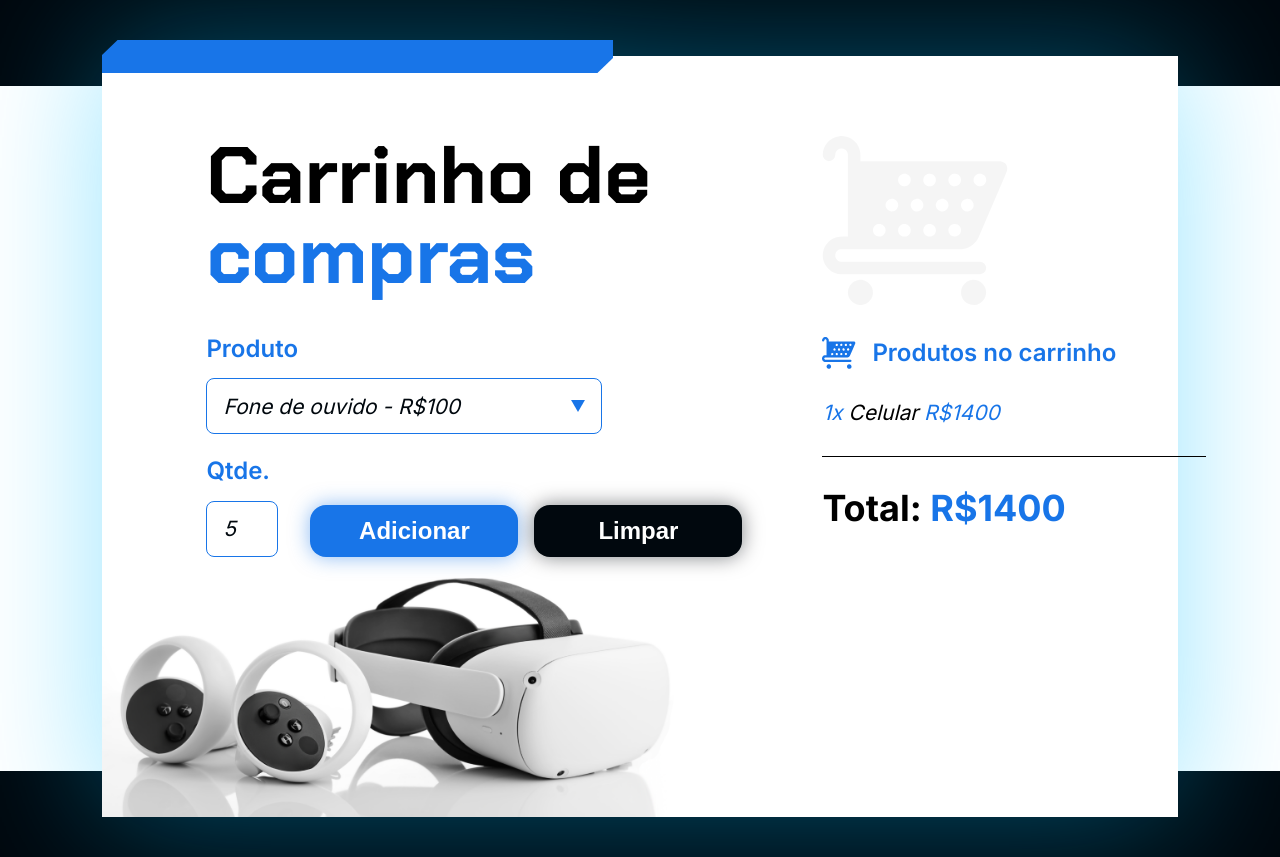
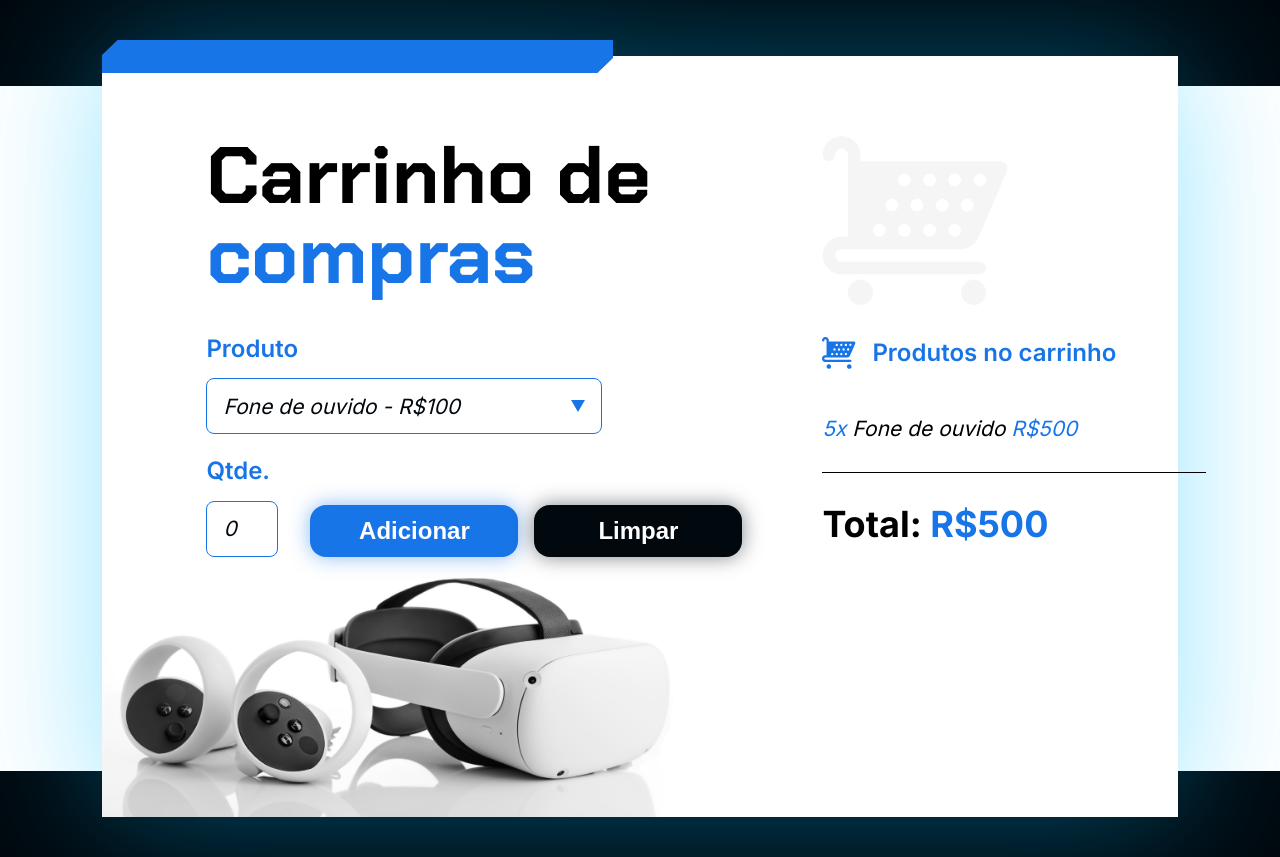
Before and after one commit to SandlerJr/Desafio-Curso_de_Revisao, a plain HTML site: page carrinho-compras/index.html in a window 1280 px wide. Both pictures are taken after typing "5" into the empty fields and a click on the button "Adicionar". Drawn offline with Linux system fonts and the light colour scheme.

Commit message:
Guardamos os valores: nome do pruduto, quantidate e valor/ calculamos o preço da quantidade de cada produto/ adicionamos ao carrinho / calculamos preço total do carrinho com atualização por produto adicionado/adcionamos a função limpar

```diff
--- a/carrinho-compras/index.html
+++ b/carrinho-compras/index.html
@@ -57,14 +57,14 @@
 
       <section class="carrinho__produtos" id="lista-produtos">
         <section class="carrinho__produtos__produto">
-          <span class="texto-azul">1x</span> Celular <span class="texto-azul">R$1400</span>
+          <span class="texto-azul"> </span> <span class="texto-azul"> </span>
         </section>
       </section>
 
       <div class="divisoria"></div>
 
       <p class="carrinho__total">
-        Total: <span class="texto-azul" id="valor-total">R$1400</span>
+        Total: <span class="texto-azul" id="valor-total">R$</span>
       </p>
     </section>
   </main>
--- a/carrinho-compras/js/app.js
+++ b/carrinho-compras/js/app.js
@@ -0,0 +1,28 @@
+let valorTotalCarrinho = 0;
+
+
+function adicionar(){
+    let produto = document.getElementById('produto').value;
+    let nomeProduto = produto.split('-')[0];
+    let valorProduto = produto.split('R$')[1];
+    let quantidade = document.getElementById('quantidade').value;
+
+    let valorTotal = valorProduto * quantidade;
+
+    let carrinho = document.getElementById('lista-produtos');
+    carrinho.innerHTML += `<section class="carrinho__produtos__produto">
+    <span class="texto-azul">${quantidade}x</span> ${nomeProduto} <span class="texto-azul">R$${valorTotal}</span>
+  </section>`;
+
+    valorTotalCarrinho += valorTotal;
+    let campoTotalCarrinho = document.getElementById('valor-total');
+    campoTotalCarrinho.textContent = `R$${valorTotalCarrinho}`;
+
+    document.getElementById('quantidade').value = 0;
+}
+
+function limpar(){
+    valorTotalCarrinho = 0;
+    document.getElementById('lista-produtos').innerHTML = '';
+    document.getElementById('valor-total').textContent = 'R$ 0';
+}
```
